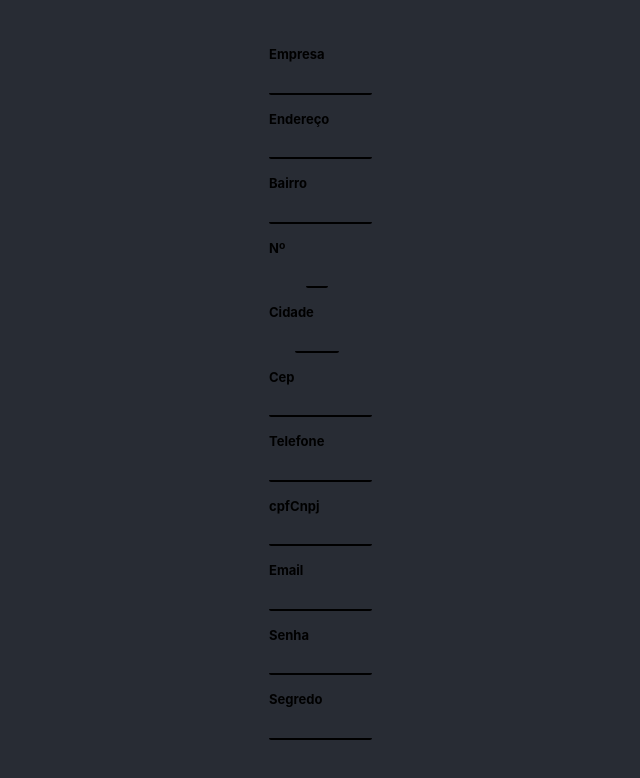
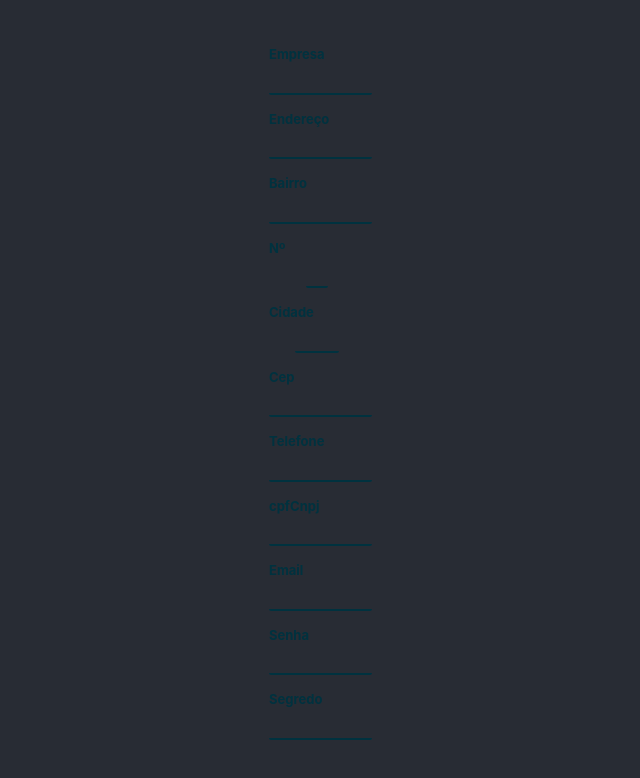
Before and after one commit to EriksJunior/add-promotion, a React (Vite) app: page /criarcadastro in a window 1280 px wide. Shown: the top 778 px of the page, without its empty margins (232-872 px from the left). Built offline with nearby package versions, Linux system fonts and the light colour scheme.

Commit message:
refactor

```diff
--- a/src/layout/RequestRegistration/RequestRegistration.tsx
+++ b/src/layout/RequestRegistration/RequestRegistration.tsx
@@ -56,6 +56,7 @@ export const RequestRegistrationLayout: React.FC = () => {
           <Input className='inputRegistration secret'  size={'93%'} type='text' />
         </ContentLabel>
 
+
       </Row>
     </Card>
   )
--- a/src/layout/login/Login.tsx
+++ b/src/layout/login/Login.tsx
@@ -5,7 +5,7 @@ import { toast } from "react-toastify"
 import { InputLogin } from './components/InputLogin/InputLogin'
 import { LabelLogin } from "./components/LabelLogin/LabelLogin"
 import { CardLogin } from "./components/CardLogin/CardLogin"
-import { ButtonLogin } from "./components/Button/ButtonLogin"
+import { ButtonLogin } from "../../shared/components/Button/ButtonLogin"
 
 
 import ILogin from './interfaces/index'
--- a/src/shared/components/Input/Input.scss
+++ b/src/shared/components/Input/Input.scss
@@ -2,7 +2,7 @@
   border: 0;
   border-top: none!important;
   background-color: transparent;
-  border-bottom: 2px solid black;
+  border-bottom: 2px solid #00323f;
   outline: none!important;
   min-width: 180px;
   font-size: 16px;
@@ -18,7 +18,8 @@
 }
 
 input:focus{
-  border-bottom: 2px solid rgb(201, 200, 200);
+  border-bottom: 2px solid #c6c6c6;
+  border-radius: 10%!important;
 }
 
 input::placeholder{
--- a/src/shared/components/Label/ContentLabel.scss
+++ b/src/shared/components/Label/ContentLabel.scss
@@ -1,4 +1,4 @@
 .labelFloat{
-  color: black;
+  color: #00323f;
   font-weight: bold;
 }
--- a/src/shared/components/Label/ContentLabel.tsx
+++ b/src/shared/components/Label/ContentLabel.tsx
@@ -7,7 +7,7 @@ interface ILabel {
 }
 export const ContentLabel: React.FC<ILabel> = ({ children, textLabel }) => {
   return (
-    <div className=" w-2/4 flex flex-col flex-wrap">
+    <div className=" w-2/4 flex flex-col flex-wrap justify-start">
       <div className="labelFloat" style={{ display: 'flex', justifyContent: 'start',  width:'93%', fontSize: '13px' }}>
         <label>{textLabel}</label>
       </div>
--- a/src/shared/components/Row/Row.tsx
+++ b/src/shared/components/Row/Row.tsx
@@ -8,7 +8,7 @@ interface IRow{
 
 export const Row: React.FC<IRow> = ({children}) =>{
   return(
-    <div className='generalContainerRow w-full flex flex-wrap justify-center'>
+    <div className='generalContainerRow w-full flex flex-wrap'>
       {children}
     </div>
   )
```
Also changed, not shown: src/shared/components/Button/ButtonLogin.tsx (renamed from src/layout/login/components/button/ButtonLogin.tsx).
